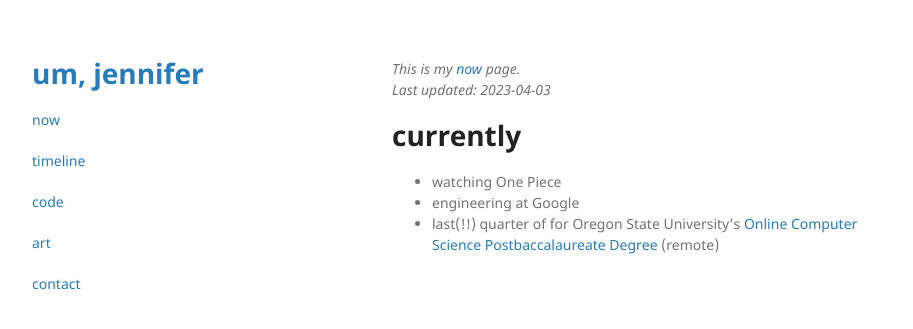
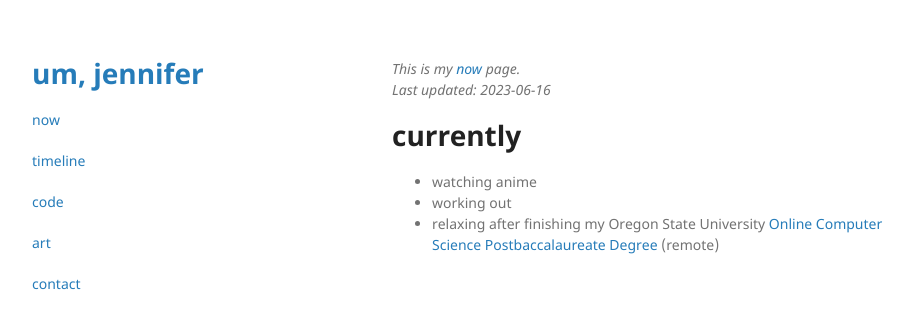
Before and after one commit to umjennifer/umjennifer.github.io, a Jekyll site: the page built from now.md, in a window 1280 px wide. Shown: the top 329 px of the page, without its empty margins (178-1091 px from the left). Built offline with Jekyll 4.4.1, drawn with Linux system fonts in a browser that asks for light colours.

Commit message:
Update now.md

```diff
--- a/now.md
+++ b/now.md
@@ -3,9 +3,9 @@ layout: default
 ---
 
 *This is my [now](https://nownownow.com/about) page.*
-*Last updated: 2023-04-03*
+*Last updated: 2023-06-16*
 
 # currently
-- watching One Piece
-- engineering at Google
-- last(!!) quarter of for Oregon State University's [Online Computer Science Postbaccalaureate Degree](https://eecs.oregonstate.edu/academic/online-cs-postbacc) (remote)
+- watching anime
+- working out
+- relaxing after finishing my Oregon State University [Online Computer Science Postbaccalaureate Degree](https://eecs.oregonstate.edu/academic/online-cs-postbacc) (remote)
```
